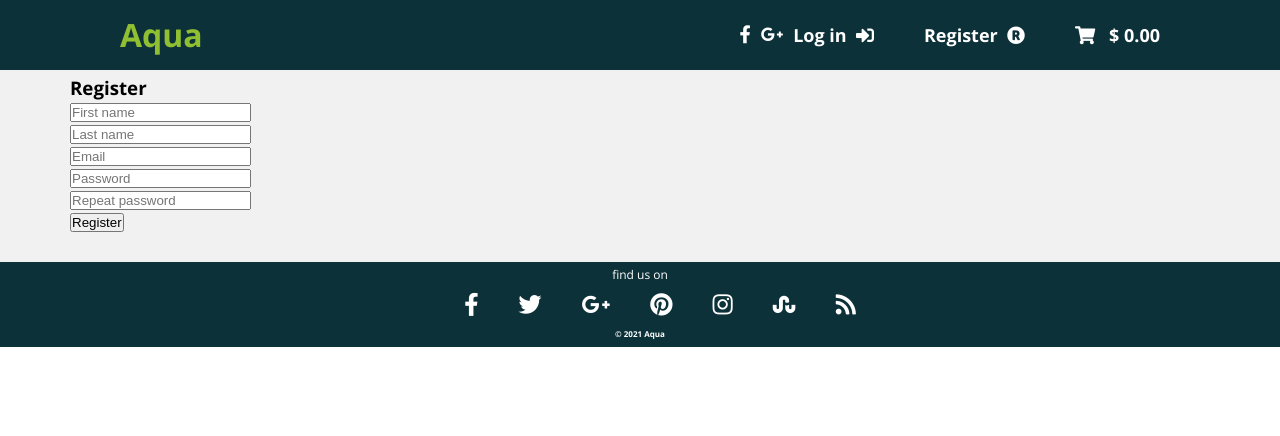
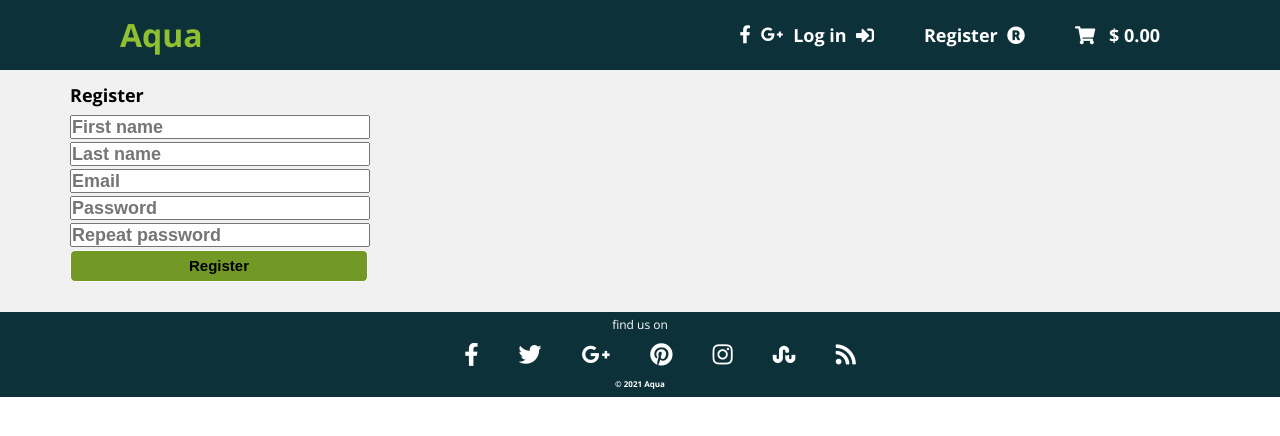
Before and after one commit to Kitayeu/my_shop, a Django app: page /accounts/register/ in a window 1280 px wide. Shown: the top 436 px of the page. Run offline with Django 3.2, Linux system fonts and the light colour scheme; parts of the project's set-up code (start-up, migrations or seed data) failed here and were passed over.

Commit message:
Added CSS for 'register.html' and 'register_done.html'

```diff
--- a/accounts/forms.py
+++ b/accounts/forms.py
@@ -6,23 +6,23 @@ from .models import Profile
 
 class UserRegistrationForm(forms.ModelForm):
     password2 = forms.CharField(
-        widget=forms.PasswordInput(attrs={'placeholder': 'Repeat password'}))
+        widget=forms.PasswordInput(attrs={'placeholder': 'Repeat password', 'class': 'form_user_registration'}))
 
     class Meta:
         model = User
         fields = ('first_name', 'last_name', 'email', 'password')
         widgets = {
             'first_name': forms.TextInput(
-                attrs={'placeholder': 'First name'}
+                attrs={'placeholder': 'First name', 'class': 'form_user_registration'}
             ),
             'last_name': forms.TextInput(
-                attrs={'placeholder': 'Last name'},
+                attrs={'placeholder': 'Last name', 'class': 'form_user_registration'},
             ),
             'email': forms.EmailInput(
-                attrs={'placeholder': 'Email'}
+                attrs={'placeholder': 'Email', 'class': 'form_user_registration'}
             ),
             'password': forms.PasswordInput(
-                attrs={'placeholder': 'Password'}
+                attrs={'placeholder': 'Password', 'class': 'form_user_registration'}
             ),
         }
 
--- /dev/null
+++ b/static/css/register.css
@@ -0,0 +1,46 @@
+.form_user_registration{
+    font-style: normal;
+    font-weight: 700;
+    font-size: 18px;
+    line-height: 20px;
+    width: 300px;
+    margin-bottom: 3px;
+}
+.register_title{
+    font-style: normal;
+    font-weight: 700;
+    font-size: 18px;
+    line-height: 20px;
+    display: flex;
+    margin: 10px 0;
+}
+.button_message{
+    margin-top: 5px;
+    padding: 5px;
+    border: 1px solid #FFFFFF;
+    box-sizing: border-box;
+    border-radius: 5px;
+    background-color: deeppink;
+    width: 300px;
+}
+.register_button{
+    border: 1px solid #FFFFFF;
+    box-sizing: border-box;
+    border-radius: 5px;
+    text-align: center;
+    padding: 5px 118px;
+    font-style: normal;
+    font-weight: 600;
+    font-size: 15px;
+    line-height: 20px;
+    text-transform: capitalize;
+    background-color: #729826;
+    transition: 0.2s;
+}
+.register_button:hover{
+    background: rgba(114, 152, 38, 0.5);
+}
+.register_button:active{
+    background-color: white;
+    border-radius: 5px;
+}
--- a/static/css/style.css
+++ b/static/css/style.css
@@ -7,6 +7,7 @@
 @import url('./create.css');
 @import url('./orders_detail.css');
 @import url('./carts_detail.css');
+@import url('./register.css');
 
 html{
     font-family: 'Open Sans', sans-serif;
--- a/templates/accounts/register.html
+++ b/templates/accounts/register.html
@@ -5,18 +5,19 @@
 {% block content %}
 
     {% if messages %}
-        <div>
+        <div class="button_message">
             {% for message in messages %}
                 {{ message }}
-                <a href="" class="close">x</a>
+                <a href="" class="close"><i class="fas fa-times"></i></a>
             {% endfor %}
         </div>
     {% endif %}
 
     <div>
-        <h3>
+        <h3 class="register_title">
             Register
         </h3>
+
         <form action="" method="post">
             {% csrf_token %}
             <div>
@@ -47,7 +48,7 @@
 
             </div>
 
-            <button type="submit">
+            <button type="submit" class="register_button">
                 Register
             </button>
         </form>
--- a/templates/accounts/register_done.html
+++ b/templates/accounts/register_done.html
@@ -5,15 +5,15 @@
 {% block content %}
 
     <div>
-            <h3>
+            <h3 class="register_title">
                 Welcome, {{ new_user.first_name }}
             </h3>
 
             <hr>
 
-            <div>
+            <div class="register_message">
                 Your account was successfully created.
-                You can <a href="{% url 'login' %}">log in.</a>
+                You can <a href="{% url 'login' %}">log in</a>
             </div>
     </div>
 
```
